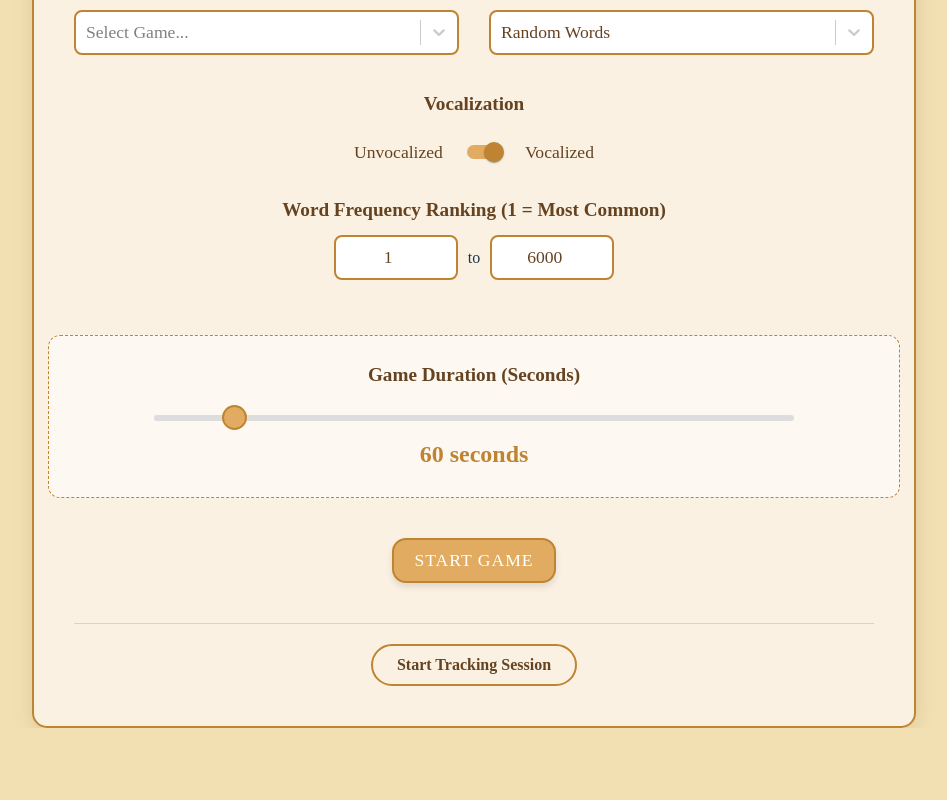
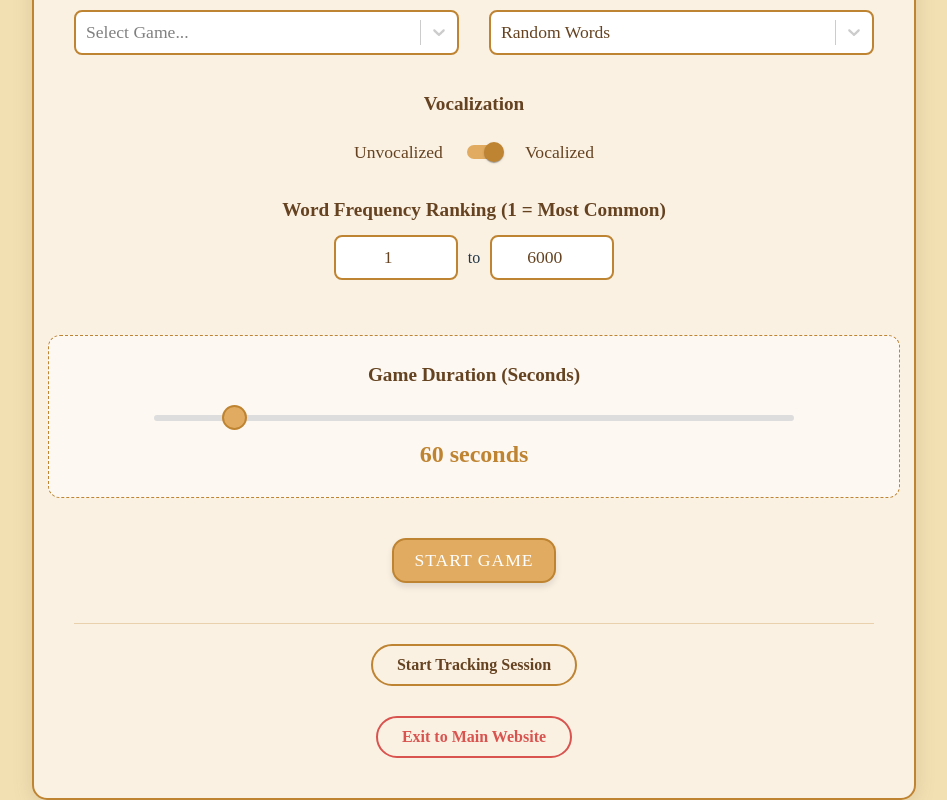
Before and after one commit to tatianatyzhang/vocab-tutorial, a React (Vite) app: page /vocab/ in a window 1280 px wide. Shown: the part 254-1054 px from the top of the page, without its empty margins (166-1113 px from the left). Before the commit the page ends 982 px from the top, so only its background shows below. Built offline with nearby package versions, Linux system fonts and the light colour scheme; no server answers.

Commit message:
Combining verb and vocab

```diff
--- a/src/components/BalloonGame/BalloonGame.jsx
+++ b/src/components/BalloonGame/BalloonGame.jsx
@@ -89,7 +89,7 @@ export default function BalloonGame({
       setActivePool(reviewData);
       setRemaining([...reviewData]);
     } else {
-      Papa.parse('/vocab_list.csv', {
+      Papa.parse('vocab_list.csv', {
         header: true,
         download: true,
         complete: ({ data }) => {
--- a/src/components/DefiningHomographs/DefiningHomographs.jsx
+++ b/src/components/DefiningHomographs/DefiningHomographs.jsx
@@ -104,7 +104,7 @@ const DefiningHomographs = () => {
   useEffect(() => {
     const loadHomographs = async () => {
       try {
-        const response = await fetch('/homograph_list.csv');
+        const response = await fetch('homograph_list.csv');
         const csvText = await response.text();
         const data = parseHomographListCSV(csvText);
         if (data.length > 0) {
--- a/src/components/FallingWords/FallingWords.jsx
+++ b/src/components/FallingWords/FallingWords.jsx
@@ -88,7 +88,7 @@ const FallingWordsGame = ({
         return;
     }
 
-    Papa.parse('/vocab_list.csv', {
+    Papa.parse('vocab_list.csv', {
       header: true,
       download: true,
       complete: (results) => {
--- a/src/components/MatchingGame/MatchingGame.jsx
+++ b/src/components/MatchingGame/MatchingGame.jsx
@@ -138,7 +138,7 @@ export default function MatchingGame({
     // If review mode, we use context data, no need to parse CSV
     if (selectionType === 'review') return;
 
-    Papa.parse('/vocab_list.csv', {
+    Papa.parse('vocab_list.csv', {
       header: true,
       download: true,
       complete: ({ data }) => {
--- a/src/components/ModeSelection/ModeSelection.jsx
+++ b/src/components/ModeSelection/ModeSelection.jsx
@@ -1,3 +1,5 @@
+/* --- START OF FILE ModeSelection.jsx --- */
+
 import React, { useState, useEffect } from 'react';
 import Select from 'react-select';
 import Papa from 'papaparse';
@@ -25,7 +27,8 @@ export default function ModeSelection({
 
   // Load CSV to confirm data availability and help with debugging
   useEffect(() => {
-    Papa.parse('/vocab_list.csv', {
+    // NOTE: Removed leading slash for relative path compatibility
+    Papa.parse('vocab_list.csv', {
       header: true,
       download: true,
       complete: ({ data }) => {
@@ -254,6 +257,15 @@ export default function ModeSelection({
                 <button className="secondary-button" onClick={endSession}>End Session & Review</button>
             </div>
             )}
+
+            {/* Exit Button - Goes back to Main PHP Site */}
+            <button
+              className="secondary-button"
+              style={{ marginTop: '20px', borderColor: '#d9534f', color: '#d9534f' }}
+              onClick={() => window.location.href = '../index.html'}
+            >
+              Exit to Main Website
+            </button>
         </div>
       </div>
     </div>
--- a/src/components/VocalizingHomographs/VocalizingHomographs.jsx
+++ b/src/components/VocalizingHomographs/VocalizingHomographs.jsx
@@ -59,7 +59,7 @@ const VocalizingHomographs = () => {
   useEffect(() => {
     const loadData = async () => {
       try {
-        const response = await fetch('/homograph_list.csv');
+        const response = await fetch('homograph_list.csv');
         const csvText = await response.text();
         const lines = csvText.trim().split('\n').slice(1);
         const homographs = {};
```
